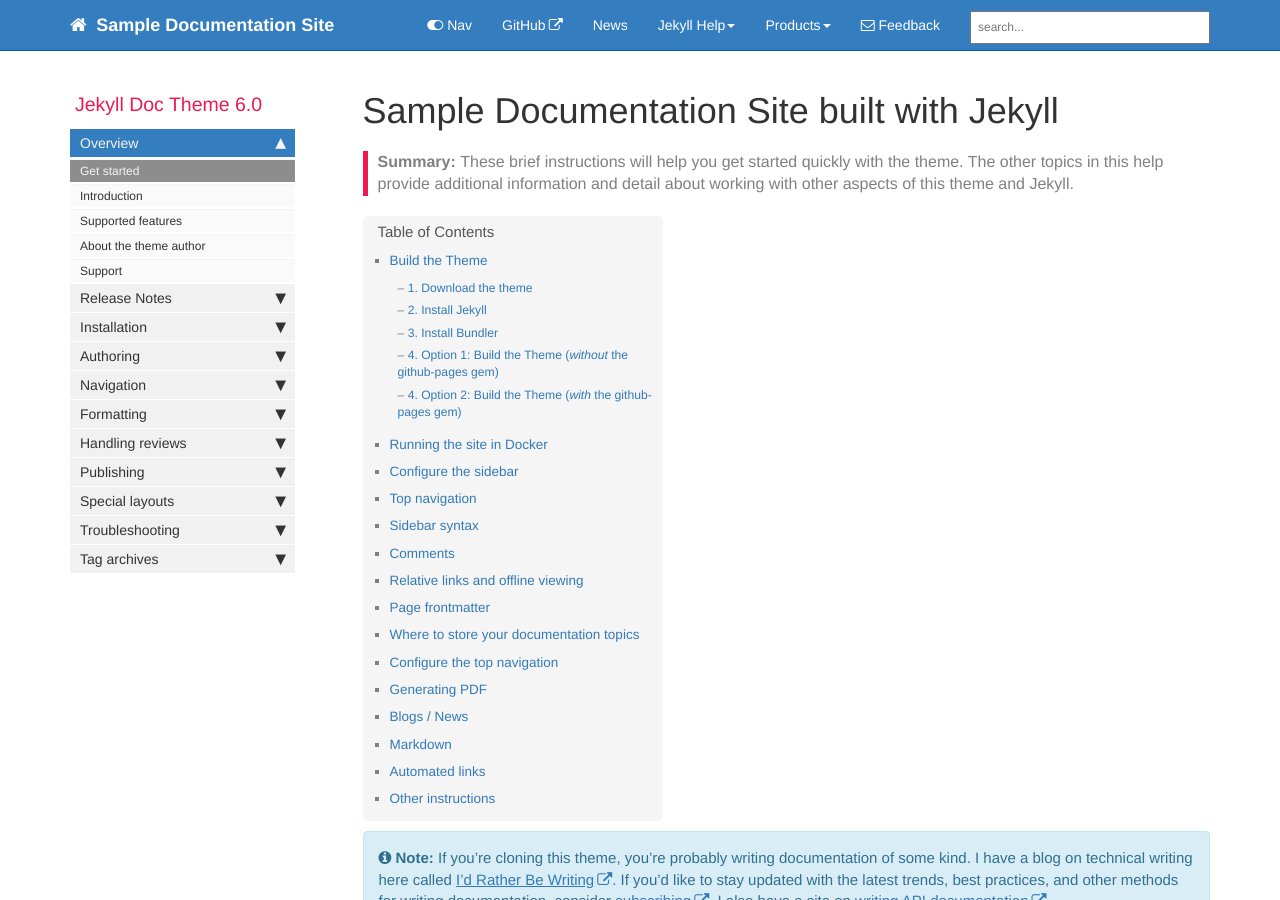
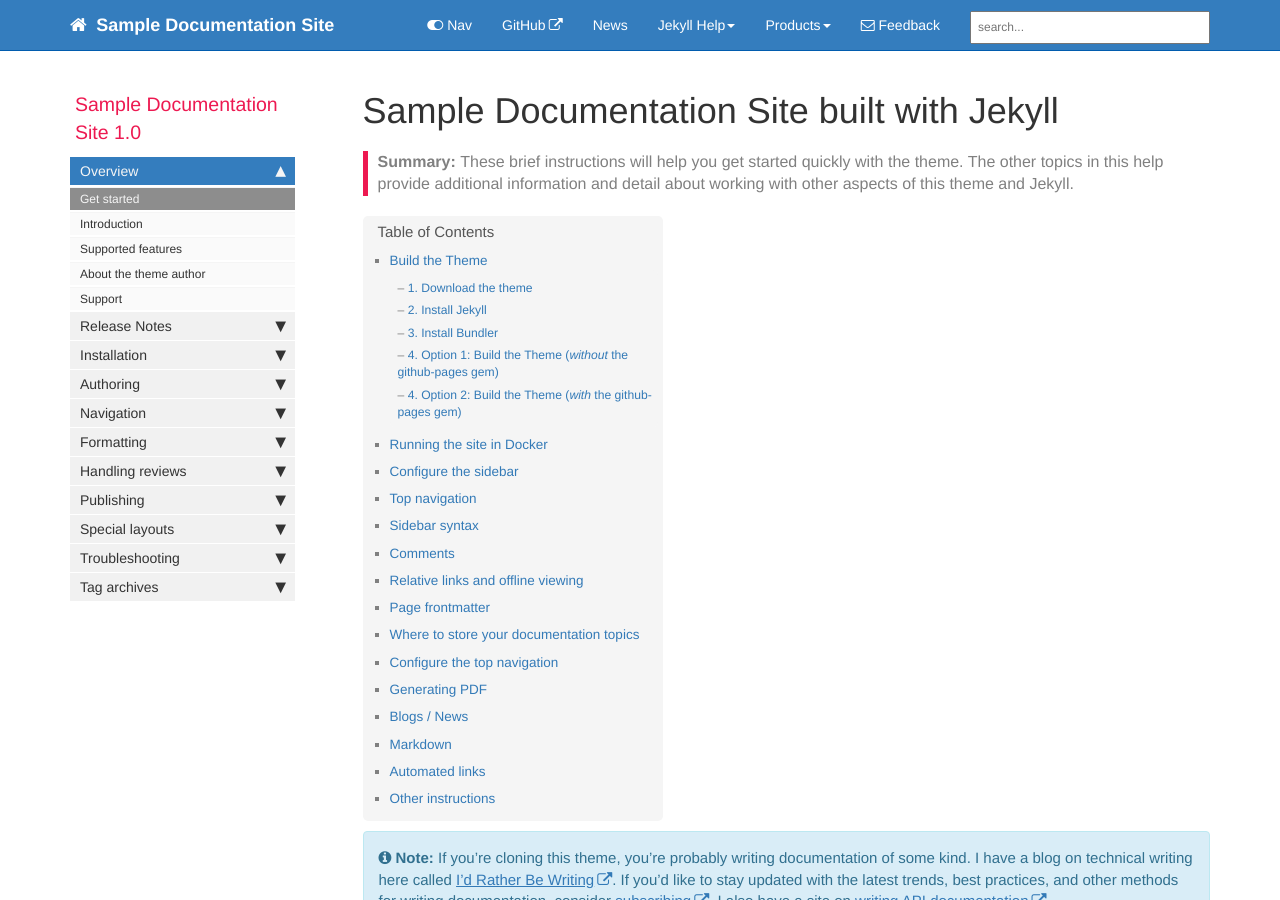
Before and after one commit to ivancheban/sampledocsite, a Jekyll site: the page built from index.md, in a window 1280 px wide and 900 px high. Built offline with Jekyll 4.4.1, drawn with Linux system fonts in a browser that asks for light colours; comment, search, counter and statistics services are not loaded.

Commit message:
changed side nav

```diff
--- a/_data/sidebars/mydoc_sidebar.yml
+++ b/_data/sidebars/mydoc_sidebar.yml
@@ -2,8 +2,8 @@
 
 entries:
 - title: sidebar
-  product: Jekyll Doc Theme
-  version: 6.0
+  product: Sample Documentation Site
+  version: 1.0
   folders:
 
   - title:
```
